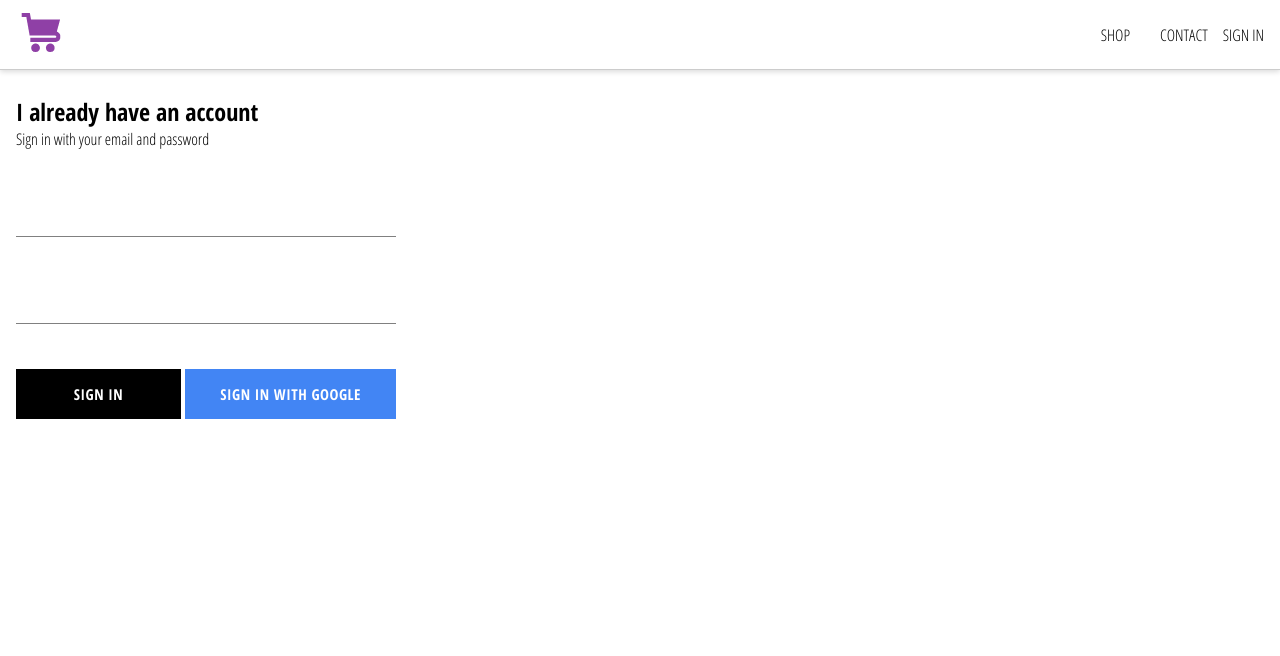
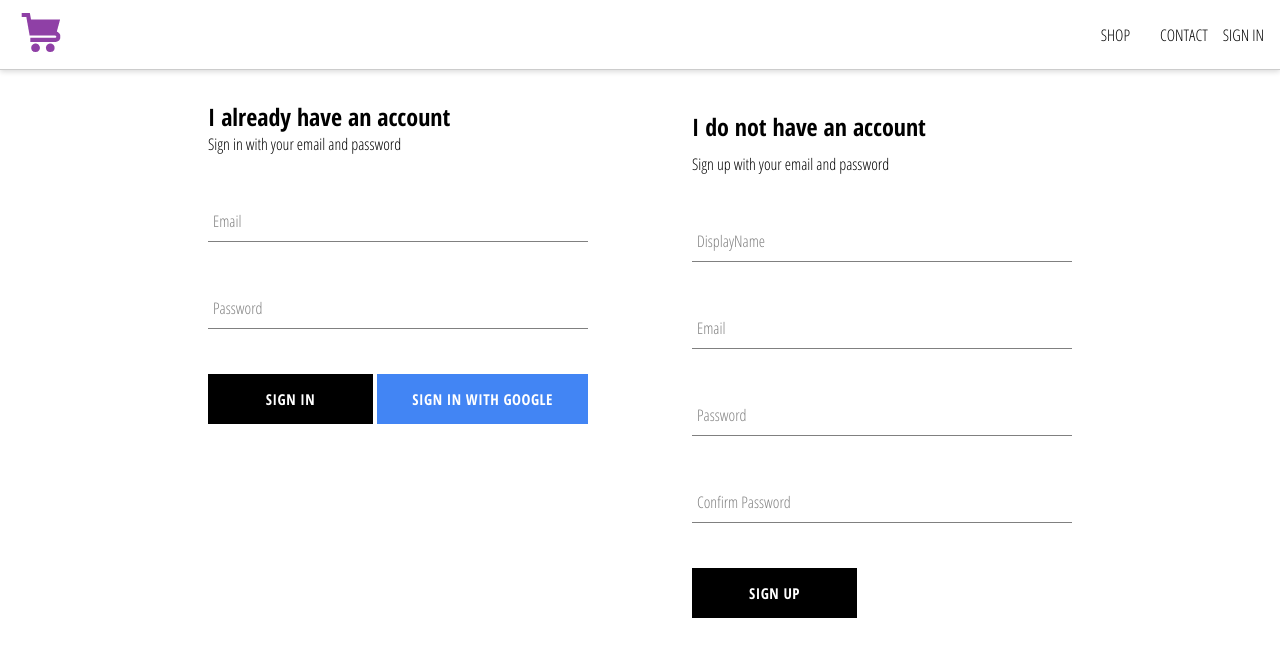
Before and after one commit to vipulrajdeep/my-ebay, a React (Create React App) app: page /signin in a window 1280 px wide. Shown: the top 656 px of the page. Built offline with nearby package versions, Linux system fonts and the light colour scheme; no server answers.

Commit message:
Added signup component, saving users to firebase

```diff
--- a/src/App.js
+++ b/src/App.js
@@ -4,24 +4,41 @@
 import HomePage from "./pages/homepage/homepage.component";
 import ShopPage from "./pages/shop/shop.component";
 import Header from "./components/header/header.component";
-import SignInSignUpPage from './pages/sign-in-sign-out/sign-in-sign-up.component';
-import {auth} from './firebase/firebase.utils';
+import SignInSignUpPage from "./pages/sign-in-sign-out/sign-in-sign-up.component";
+import { auth } from "./firebase/firebase.utils";
+import { createUserProfileDocument } from "./firebase/firebase.utils";
 
 import "./app.scss";
 
 class App extends Component {
   unsubscribeFromAuth = null;
-  constructor(props){
+  constructor(props) {
     super(props);
     this.state = {
       currentUser: null
     };
   }
   componentDidMount() {
-    this.unsubscribeFromAuth = auth.onAuthStateChanged(user => {
-      this.setState({currentUser: user});
-      console.log('user::', user);
-    })
+    this.unsubscribeFromAuth = auth.onAuthStateChanged(async userAuth => {
+      if (userAuth) {
+        const userRef = await createUserProfileDocument(userAuth);
+        userRef.onSnapshot(snapShot => {
+          this.setState(
+            {
+              currentUser: {
+                id: snapShot.id,
+                ...snapShot.data()
+              }
+            },
+            () => {
+              console.log(this.state);
+            }
+          );
+        });
+      } else {
+        this.setState({ currentUser: userAuth });
+      }
+    });
   }
 
   componentWillUnmount() {
@@ -40,7 +57,6 @@
       </div>
     );
   }
-
-};
+}
 
 export default App;
--- a/src/components/form-input/form-input.component.jsx
+++ b/src/components/form-input/form-input.component.jsx
@@ -11,7 +11,7 @@
           className={`${
             otherProps.value.length ? "shrink" : ""
           } form-input-label`}
-        ></label>
+        >{label}</label>
       ) : null}
     </div>
   );
--- /dev/null
+++ b/src/components/sign-up/sign-up.component.jsx
@@ -0,0 +1,106 @@
+import React from "react";
+
+import FormInput from "./../form-input/form-input.component";
+import CustomButton from "./../custom-button/custom-button.component";
+
+import {
+  auth,
+  createUserProfileDocument
+} from "./../../firebase/firebase.utils";
+
+import "./sign-up.styles.scss";
+
+class SignUp extends React.Component {
+  constructor(props) {
+    super(props);
+
+    this.state = {
+      displayName: "",
+      email: "",
+      password: "",
+      confirmPassword: ""
+    };
+  }
+
+  handleSubmit = async e => {
+    e.preventDefault();
+    const { displayName, email, password, confirmPassword } = this.state;
+
+    if (password !== confirmPassword) {
+      alert("Passwords do not match");
+      return false;
+    }
+
+    try {
+      const { user } = await auth.createUserWithEmailAndPassword(
+        email,
+        password
+      );
+      await createUserProfileDocument(user, { displayName });
+    } catch (error) {
+      console.error(error);
+    }
+
+    this.setState({
+      displayName: "",
+      email: "",
+      password: "",
+      confirmPassword: ""
+    });
+  };
+
+  handleChange = e => {
+    const { name, value } = e.target;
+
+    this.setState({
+      [name]: value
+    });
+  };
+
+  render() {
+    const { displayName, email, password, confirmPassword } = this.state;
+    return (
+      <div className="sign-up">
+        <h2 className="title">I do not have an account</h2>
+        <span>Sign up with your email and password</span>
+        <form onSubmit={this.handleSubmit}>
+          <FormInput
+            type="text"
+            name="displayName"
+            label="DisplayName"
+            value={displayName}
+            onChange={this.handleChange}
+            required
+          />
+          <FormInput
+            type="email"
+            name="email"
+            label="Email"
+            value={email}
+            onChange={this.handleChange}
+            required
+          />
+          <FormInput
+            type="password"
+            name="password"
+            label="Password"
+            value={password}
+            onChange={this.handleChange}
+            required
+          />
+          <FormInput
+            type="password"
+            name="confirmPassword"
+            label="Confirm Password"
+            value={confirmPassword}
+            onChange={this.handleChange}
+            required
+          />
+          <CustomButton type="Submit">SIGN UP</CustomButton>
+        </form>
+      </div>
+    );
+  }
+}
+
+export default SignUp;
--- /dev/null
+++ b/src/components/sign-up/sign-up.styles.scss
@@ -0,0 +1,9 @@
+.sign-up {
+    display: flex;
+    flex-direction: column;
+    width: 380px;
+
+    .title {
+      margin: 10px 0;
+    }
+  }
--- a/src/firebase/firebase.utils.js
+++ b/src/firebase/firebase.utils.js
@@ -13,6 +13,30 @@
   measurementId: "G-1J87ED3RDP"
 };
 
+export const createUserProfileDocument = async (userAuth, additionalData) => {
+  if (!userAuth) return;
+
+  const userRef = firestore.doc(`users/${userAuth.uid}`);
+  const snapShot = await userRef.get();
+
+  if (!snapShot.exists) {
+    const { displayName, email } = userAuth;
+    const createdAt = new Date();
+    try {
+      await userRef.set({
+        displayName,
+        email,
+        createdAt,
+        ...additionalData
+      });
+    } catch (error) {
+      console.log('error creating user', error.message);
+    }
+  }
+
+  return userRef;
+};
+
 firebase.initializeApp(config);
 
 export const auth = firebase.auth();
@@ -20,7 +44,7 @@
 
 const provider = new firebase.auth.GoogleAuthProvider();
 provider.setCustomParameters({
-    prompt: 'select_account'
+  prompt: "select_account"
 });
 
 export const signInWithGoogle = () => auth.signInWithPopup(provider);
--- a/src/pages/sign-in-sign-out/sign-in-sign-up.component.jsx
+++ b/src/pages/sign-in-sign-out/sign-in-sign-up.component.jsx
@@ -1,6 +1,7 @@
 import React from "react";
 
 import SignInComponent from "./../../components/signin/sign-in.component";
+import SignUp from './../../components/sign-up/sign-up.component';
 
 import "./sign-in-sign-up.styles.scss";
 
@@ -8,6 +9,7 @@
   return (
     <div className="sign-in-and-sign-up container">
       <SignInComponent />
+      <SignUp />
     </div>
   );
 };
--- a/src/pages/sign-in-sign-out/sign-in-sign-up.styles.scss
+++ b/src/pages/sign-in-sign-out/sign-in-sign-up.styles.scss
@@ -0,0 +1,6 @@
+.sign-in-and-sign-up {
+    width: 70vw;
+    display: flex;
+    justify-content: space-between;
+    margin: 30px auto;
+  }
```
